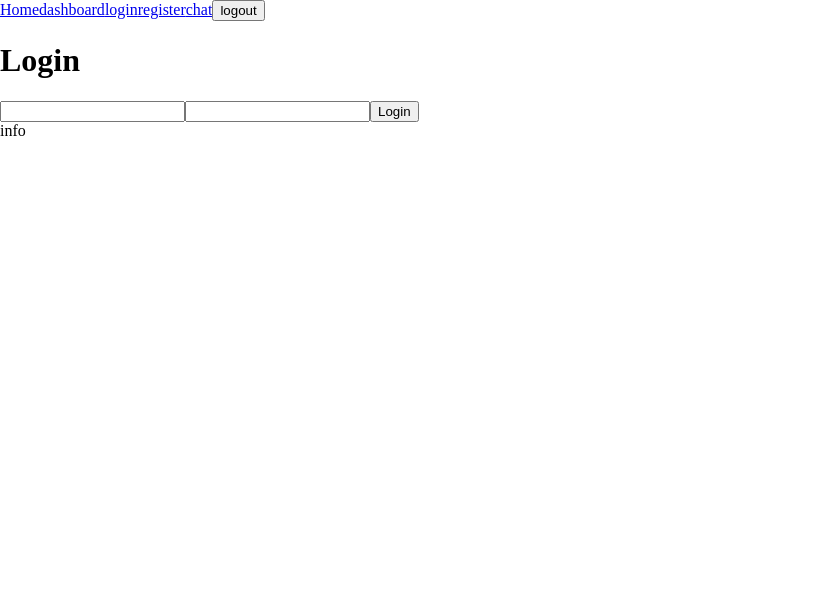
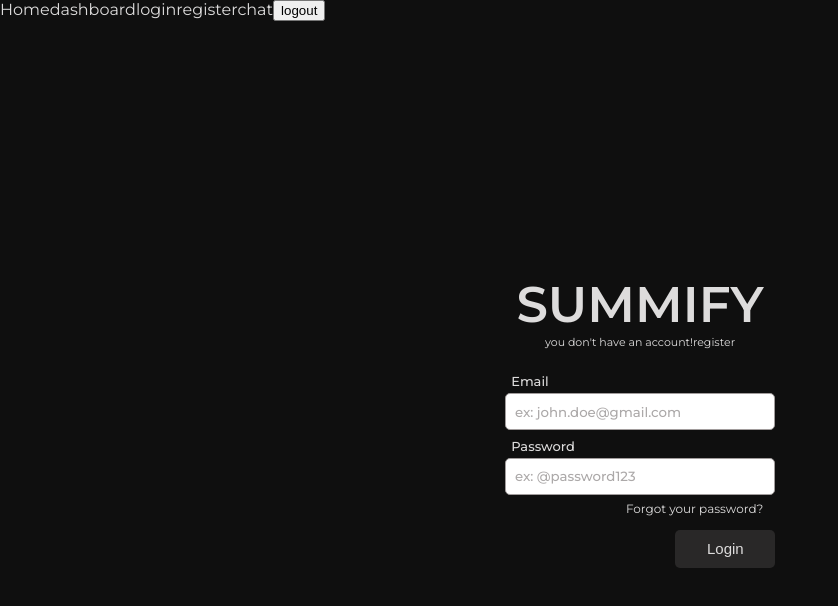
Before and after one commit to xmeix/text-summarization-farmstack, a React (Vite) app in the folder frontend/: page /login in a window 1280 px wide. Shown: the top 606 px of the page, without its empty margins (0-838 px from the left). Built offline with nearby package versions, Linux system fonts and the light colour scheme.

Commit message:
feat: login-ui

```diff
--- a/frontend/src/index.css
+++ b/frontend/src/index.css
@@ -1,8 +1,26 @@
+@import url("https://fonts.googleapis.com/css2?family=Montserrat:wght@100;200;300;400;500;600;700;800;900&display=swap");
 :root {
-
+  --black: #0f0f0f;
+  --white: #dddcdc;
+  --light-gray: rgb(161, 156, 156);
+  --gray: rgb(172, 169, 169);
+  --font: "Montserrat", sans-serif;
 }
 
 body {
   margin: 0;
+  padding: 0;
+  box-sizing: border-box;
+  font-family: var(--font);
+  color: var(--white);
+  background-color: var(--black);
+}
 
+a {
+  text-decoration: none !important ;
+  color: var(--white);
 }
+
+input {
+  outline: none;
+}
--- a/frontend/src/pages/login/Login.css
+++ b/frontend/src/pages/login/Login.css
@@ -0,0 +1,104 @@
+.login {
+  height: 100vh;
+  display: flex;
+  flex-direction: column;
+  align-items: center;
+  justify-content: center;
+}
+
+.login .form-container {
+  padding: 2em;
+  display: flex;
+  flex-direction: column;
+  gap: 1.5em;
+}
+
+.login .login-header {
+  text-align: center;
+}
+.login .login-title {
+  font-size: 50px;
+  font-weight: 600;
+  text-transform: uppercase;
+}
+.login .form-container .no-account {
+  font-size: 11px;
+  text-align: center;
+  cursor: pointer;
+}
+
+.login .form-container .no-account span {
+  color: var(--blue);
+}
+
+.login .form-container .no-account span:hover {
+  text-decoration: underline;
+}
+
+.login .form-container form {
+  display: flex;
+  flex-direction: column;
+  gap: 0.5em;
+}
+.login .form-container form .input-group {
+  display: flex;
+  flex-direction: column;
+}
+
+.input-group input {
+  border-radius: 5px;
+  border: 1px solid var(--light-gray);
+  outline: none;
+  padding: 0.7em;
+  font-family: var(--font);
+  min-width: 250px;
+  font-weight: 500;
+}
+.input-group input::placeholder {
+  outline: none;
+  color: var(--gray);
+}
+.input-group input:hover,
+.input-group input:focus {
+  border: 1px solid var(--gray);
+}
+.input-group label {
+  color: var(--white);
+  font-size: 13px;
+  font-weight: 500;
+
+  text-transform: capitalize;
+  padding-left: 0.5em;
+  margin-bottom: 0.3em;
+}
+
+.input-group .forget-pass {
+  font-size: 12px;
+  font-weight: 400;
+  padding: 0.5em 1em;
+  align-self: flex-end;
+  transition: all 0.5s ease-in-out;
+  cursor: pointer;
+}
+.input-group .forget-pass:hover {
+  text-decoration: underline;
+}
+
+.form-btn {
+  align-self: flex-end;
+  border: none;
+  border-radius: 5px;
+  background-color: rgb(41, 40, 40);
+  color: var(--white);
+  padding: 0.7em 0;
+
+  font-size: 15px;
+  font-weight: 500;
+  text-transform: capitalize;
+  width: 100px;
+  cursor: pointer;
+}
+
+.form-btn:hover {
+  background-color: rgba(41, 40, 40, 0.836);
+}
--- a/frontend/src/pages/login/Login.jsx
+++ b/frontend/src/pages/login/Login.jsx
@@ -3,9 +3,11 @@ import "./Login.css";
 import { useDispatch, useSelector } from "react-redux";
 import { login } from "../../store/apiCalls/auth";
 import { getJwtTokenFromCookie, token } from "../../store/apiCalls/apiService";
+import { NavLink } from "react-router-dom";
 
 const Login = () => {
   const dispatch = useDispatch();
+
   const { isLoading, error, user } = useSelector((state) => state.auth);
   const emailRef = useRef("");
   const passwordRef = useRef("");
@@ -19,22 +21,43 @@ const Login = () => {
 
   return (
     <div className="login">
-      <h1>Login</h1>
-      <form onSubmit={handleLogin}>
-        <input type="text" ref={emailRef} />
-        <input type="password" ref={passwordRef} />
-        <button type="submit">Login</button>
-      </form>
-      {isLoading && <div>Loading...</div>}
-      {error ? (
-        <div>ERROR! {error}</div>
-      ) : (
-        <div>
-          info {user?.userId} {user?.email} {user?.password}
-          {user?.name}
+      <div className="form-container">
+        <div className="login-header">
+          <div className="login-title">SUMMIFY</div>
+          <div className=" no-account">
+            you don't have an account!
+            <span>
+              <NavLink to={"/register"} className="link">
+                register
+              </NavLink>
+            </span>
+          </div>
         </div>
-      )}
-      {/* {getJwtTokenFromCookie() || "no token"} */}
+        <form onSubmit={handleLogin}>
+          <div className="input-group">
+            <label htmlFor="email">Email</label>
+            <input
+              name="email"
+              type="text"
+              ref={emailRef}
+              placeholder="ex: john.doe@gmail.com"
+            />
+          </div>
+          <div className="input-group">
+            <label htmlFor="password">Password</label>
+            <input
+              name="password"
+              type="password"
+              ref={passwordRef}
+              placeholder="ex: @password123"
+            />
+            <div className="forget-pass">Forgot your password?</div>
+          </div>
+          <button type="submit" className="form-btn">
+            Login
+          </button>
+        </form>
+      </div>
     </div>
   );
 };
```
